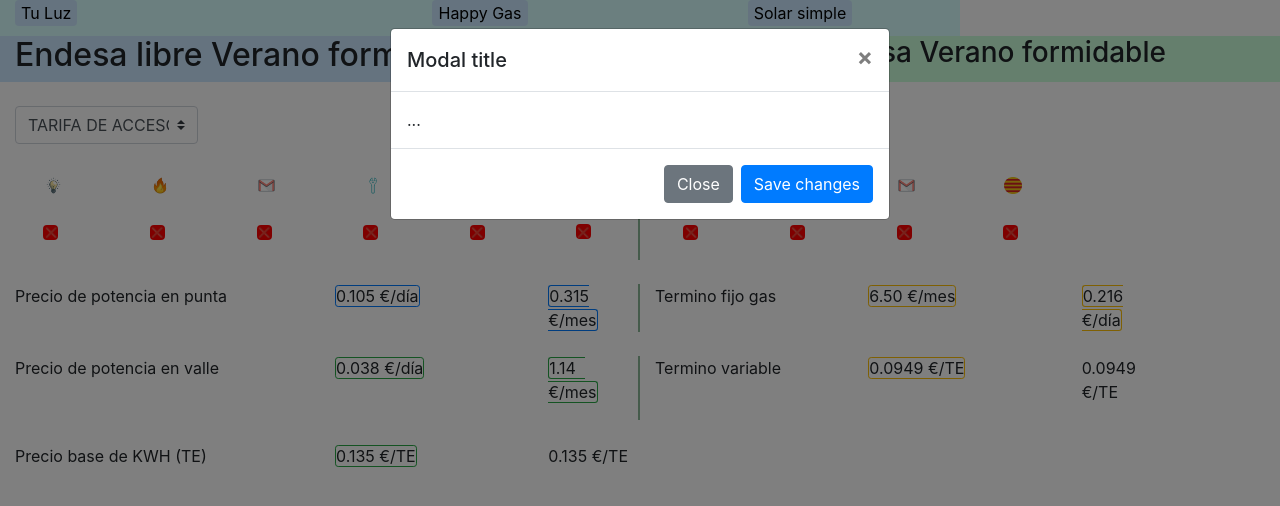
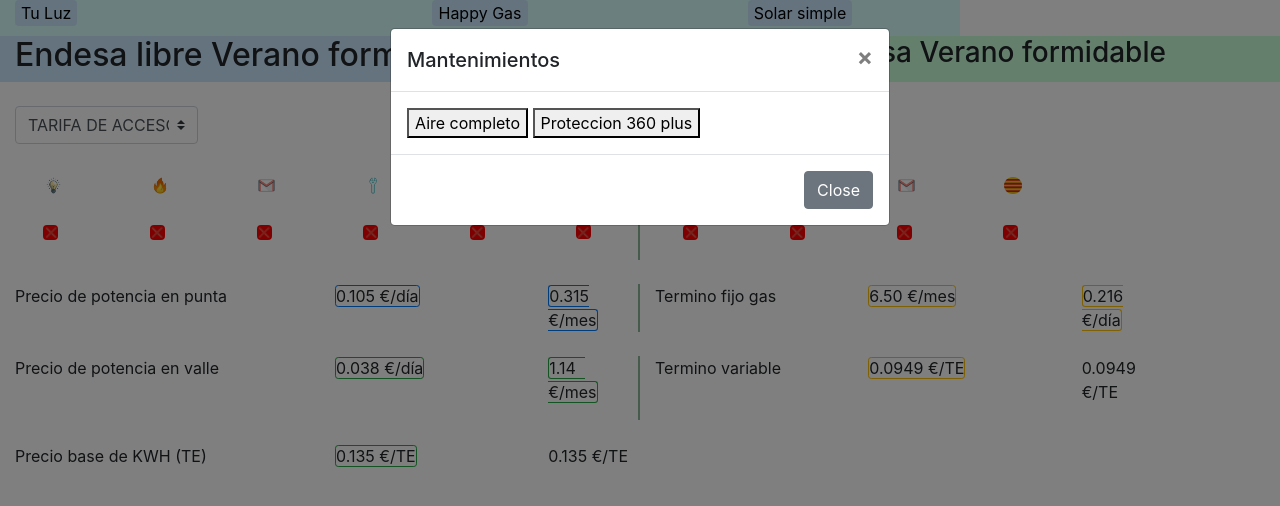
Before and after one commit to Hurbanod/precios, a plain HTML site: page index.html in a window 1280 px wide. Both pictures are taken after a click on the link 373 px from the left and 185 px from the top of the page. Drawn offline with nearby package versions, Linux system fonts and the light colour scheme.

Commit message:
Update index.html

```diff
--- a/index.html
+++ b/index.html
@@ -227,17 +227,17 @@
   <div class="modal-dialog">
     <div class="modal-content">
       <div class="modal-header">
-        <h5 class="modal-title" id="exampleModalLabel">Modal title</h5>
+        <h5 class="modal-title" id="exampleModalLabel">Mantenimientos    </h5>
         <button type="button" class="close" data-dismiss="modal" aria-label="Close">
           <span aria-hidden="true">&times;</span>
         </button>
       </div>
       <div class="modal-body">
-        ...
+        <button>Aire completo</button>
+        <button>Proteccion 360 plus</button>
       </div>
       <div class="modal-footer">
         <button type="button" class="btn btn-secondary" data-dismiss="modal">Close</button>
-        <button type="button" class="btn btn-primary">Save changes</button>
       </div>
     </div>
   </div>
```
